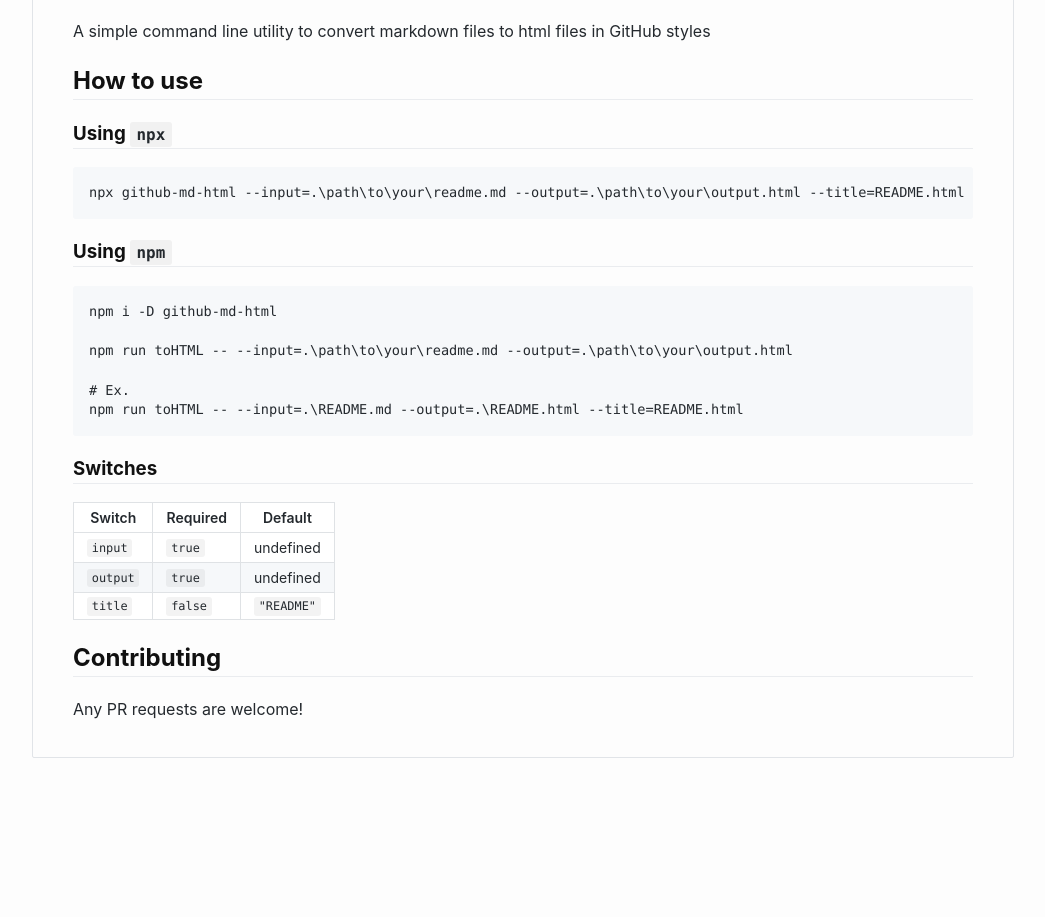
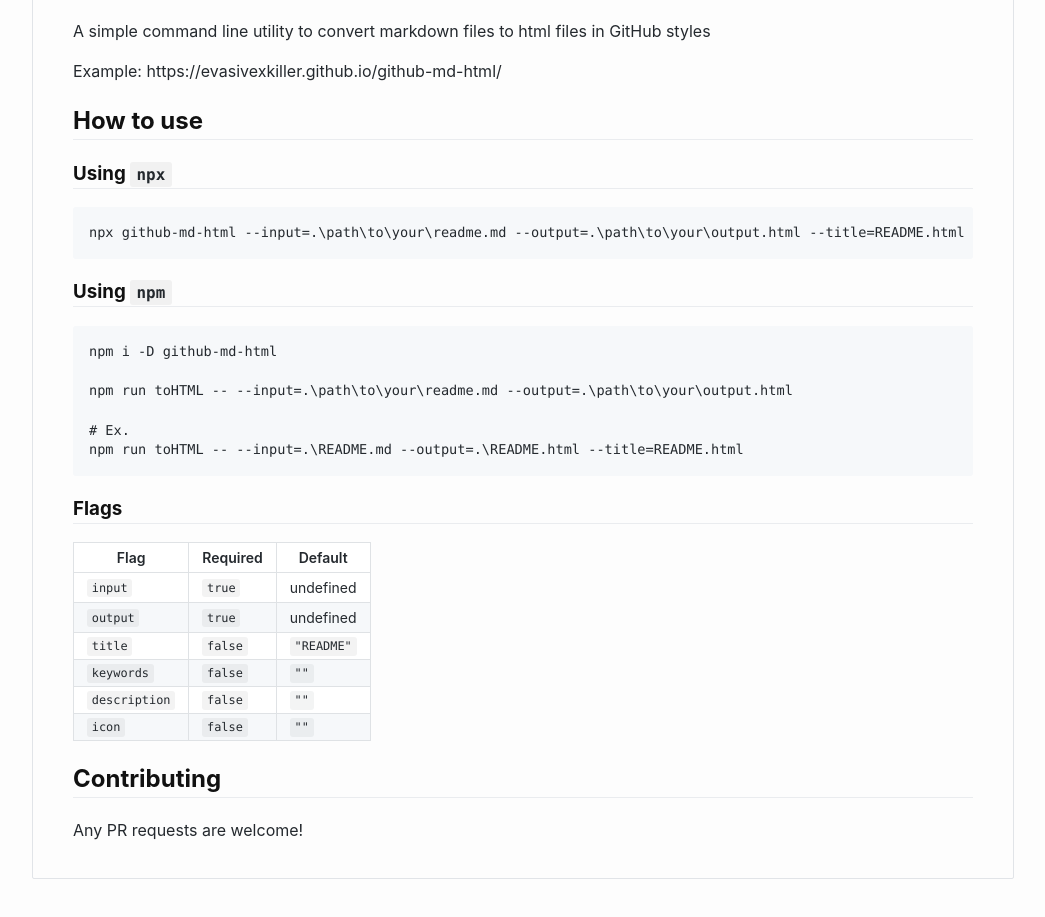
Before and after one commit to EvasiveXkiller/github-md-html, a website: page examples/index.html in a window 1280 px wide. Shown: the part 122-1039 px from the top of the page, without its empty margins (117-1162 px from the left). Before the commit the page ends 918 px from the top, so only its background shows below. Drawn offline with Linux system fonts and the light colour scheme.

Commit message:
updated examples

```diff
--- a/examples/index.html
+++ b/examples/index.html
@@ -1,6 +1,9 @@
 <html lang="en">
 <head>
 <title>README</title>
+<meta name="keywords" content='github,html'>
+<meta name="description" content='Simple md converter to html with github styling'>
+<link rel="shortcut icon" href="../package.json">
 <meta name="viewport" content="width=device-width, initial-scale=1">
 </head>
 <style>body {
@@ -199,8 +202,10 @@
 </style>
 <body>
 <div id='content'>
-<h1 id="github-md-html">github-md-html</h1>
+
+	<h1 id="github-md-html">github-md-html</h1>
 <p>A simple command line utility to convert markdown files to html files in GitHub styles</p>
+<p>Example: https://evasivexkiller.github.io/github-md-html/</p>
 <h2 id="how-to-use">How to use</h2>
 <h3 id="using-npx">Using <code>npx</code></h3>
 <pre><code class="shell language-shell">npx github-md-html --input=.\path\to\your\readme.md --output=.\path\to\your\output.html --title=README.html
@@ -213,11 +218,11 @@
 # Ex.
 npm run toHTML -- --input=.\README.md --output=.\README.html --title=README.html
 </code></pre>
-<h3 id="switches">Switches</h3>
+<h3 id="flags">Flags</h3>
 <table>
 <thead>
 <tr>
-<th>Switch</th>
+<th>Flag</th>
 <th>Required</th>
 <th>Default</th>
 </tr>
@@ -238,9 +243,25 @@
 <td><code>false</code></td>
 <td><code>"README"</code></td>
 </tr>
+<tr>
+<td><code>keywords</code></td>
+<td><code>false</code></td>
+<td><code>""</code></td>
+</tr>
+<tr>
+<td><code>description</code></td>
+<td><code>false</code></td>
+<td><code>""</code></td>
+</tr>
+<tr>
+<td><code>icon</code></td>
+<td><code>false</code></td>
+<td><code>""</code></td>
+</tr>
 </tbody>
 </table>
 <h2 id="contributing">Contributing</h2>
-<p>Any PR requests are welcome!</p></div>
+<p>Any PR requests are welcome!</p>
+	</div>
 </body>
 </html>
```
